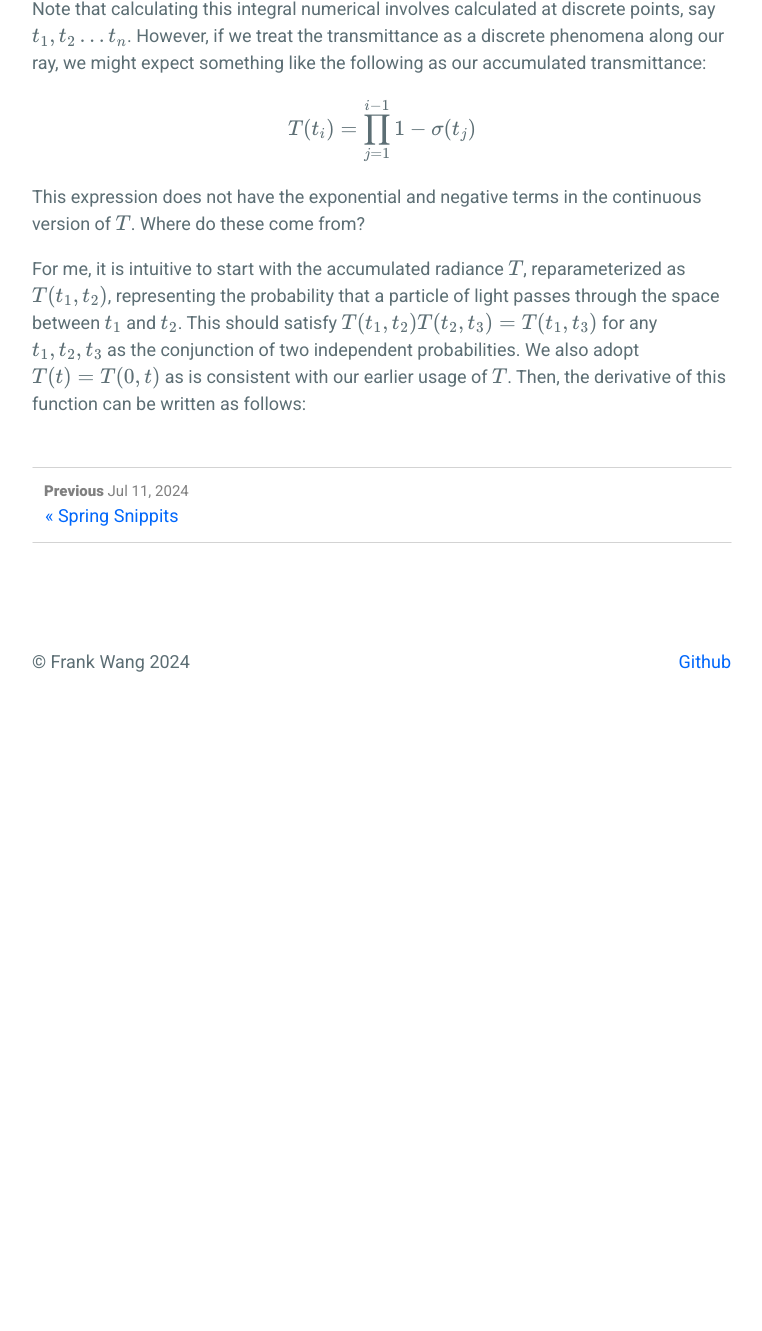
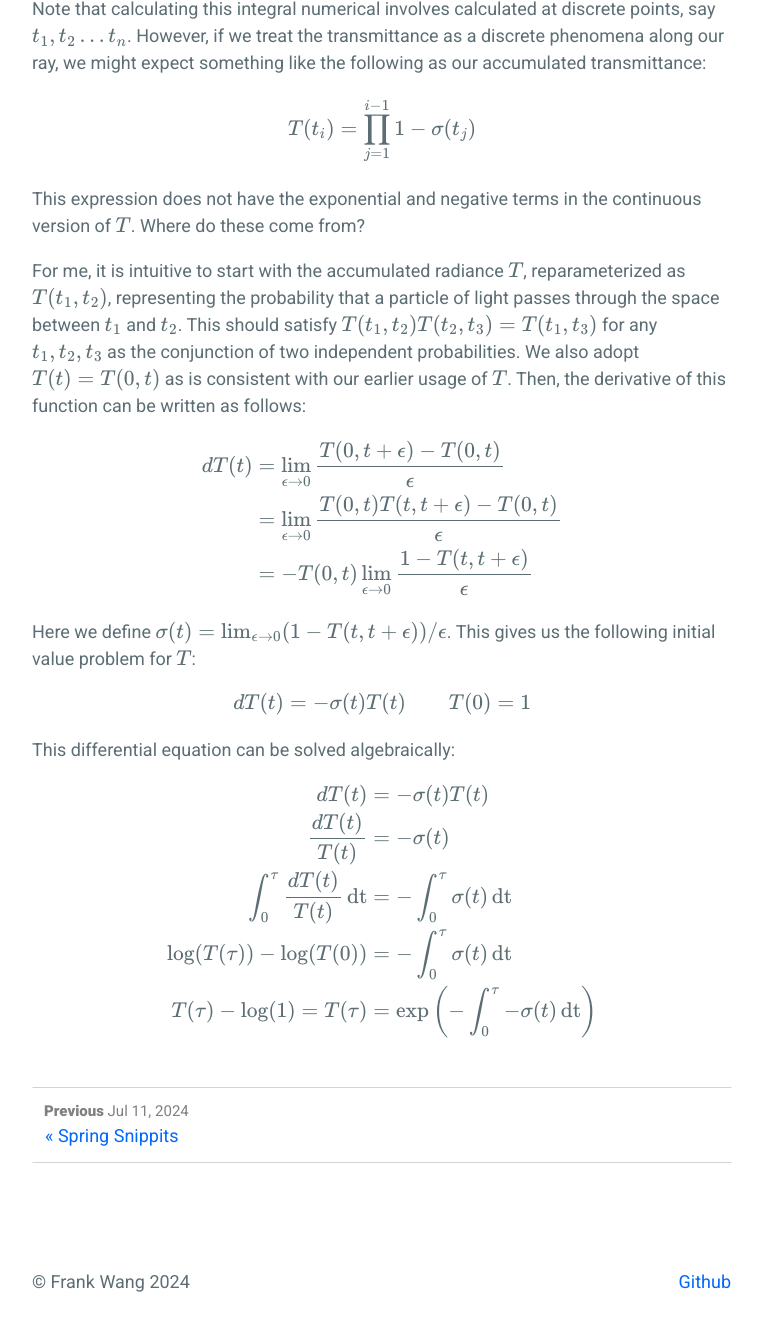
Before and after one commit to frankwang95/frankwang95.github.io, a Jekyll site: the page built from _posts/2024-07-16-deriving-volumetric-rendering.md, in a window 1280 px wide and 1400 px high, scrolled down 746 px. Shown: the top 1331 px of the window, without its empty margins (258-1020 px from the left). Built offline with Jekyll 4.4.1, drawn with Linux system fonts in a browser that asks for light colours; formulas are drawn with MathJax 3; before the commit the page ends 1526 px from its top, so only the background shows below that.

Commit message:
Update 2024-07-16-deriving-volumetric-rendering.md

```diff
--- a/_posts/2024-07-16-deriving-volumetric-rendering.md
+++ b/_posts/2024-07-16-deriving-volumetric-rendering.md
@@ -18,3 +18,23 @@ $$T(t_i) = \prod_{j = 1}^{i - 1} 1 - \sigma(t_j)$$
 This expression does not have the exponential and negative terms in the continuous version of $$T$$. Where do these come from?
 
 For me, it is intuitive to start with the accumulated radiance $$T$$, reparameterized as $$T(t_1, t_2)$$, representing the probability that a particle of light passes through the space between $$t_1$$ and $$t_2$$. This should satisfy $$T(t_1, t_2) T(t_2, t_3) = T(t_1, t_3)$$ for any $$t_1, t_2, t_3$$ as the conjunction of two independent probabilities. We also adopt $$T(t) = T(0, t)$$ as is consistent with our earlier usage of $$T$$. Then, the derivative of this function can be written as follows:
+
+$$\begin{align}
+    dT(t) &= \lim_{\epsilon \rightarrow 0} \frac {T(0, t + \epsilon) - T(0, t)} {\epsilon} \\
+    &= \lim_{\epsilon \rightarrow 0} \frac {T(0, t) T(t, t + \epsilon) - T(0, t)} {\epsilon}\\
+    &= - T(0, t) \lim_{\epsilon \rightarrow 0} \frac {1 - T(t, t + \epsilon)} {\epsilon}
+\end{align}$$
+
+Here we define $$\sigma(t) = \lim_{\epsilon \rightarrow 0}(1 - T(t, t + \epsilon)) / \epsilon$$. This gives us the following initial value problem for $$T$$:
+
+$$dT(t) = - \sigma(t) T(t) \qquad T(0) = 1$$
+
+This differential equation can be solved algebraically:
+
+$$\begin{align}
+    dT(t) &= -\sigma(t) T(t) \\
+    \frac {dT(t)} {T(t)} &= -\sigma(t) \\
+    \int_0^\tau\frac {dT(t)} {T(t)} \,\text{dt} &= -\int_0^\tau \sigma(t) \,\text{dt} \\
+    \log(T(\tau)) - \log(T(0)) &= - \int_0^\tau \sigma(t) \,\text{dt} \\
+    T(\tau) - \log(1) = T(\tau) &= \exp\left(-\int_0^\tau -\sigma(t) \,\text{dt}\right)
+\end{align}$$
```
